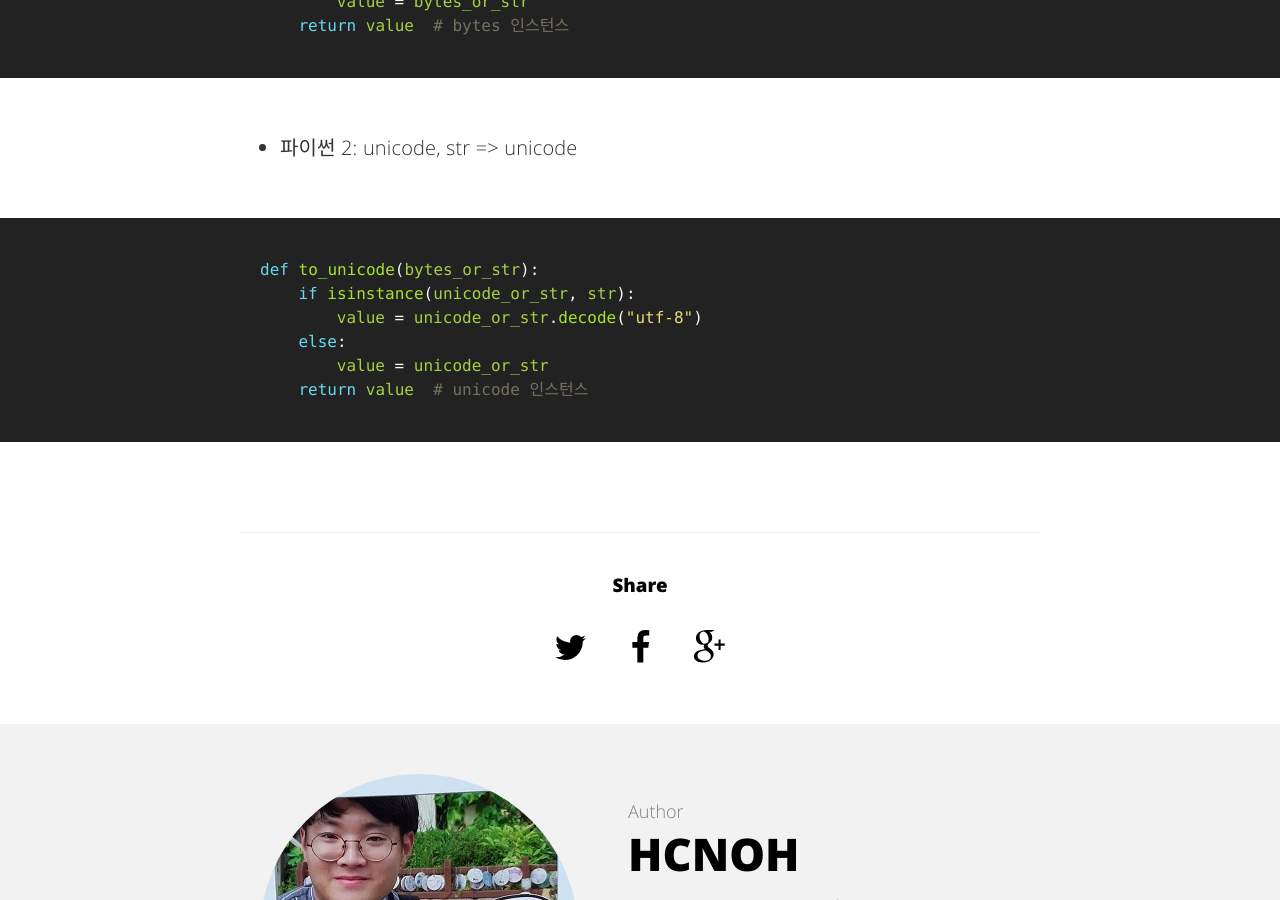
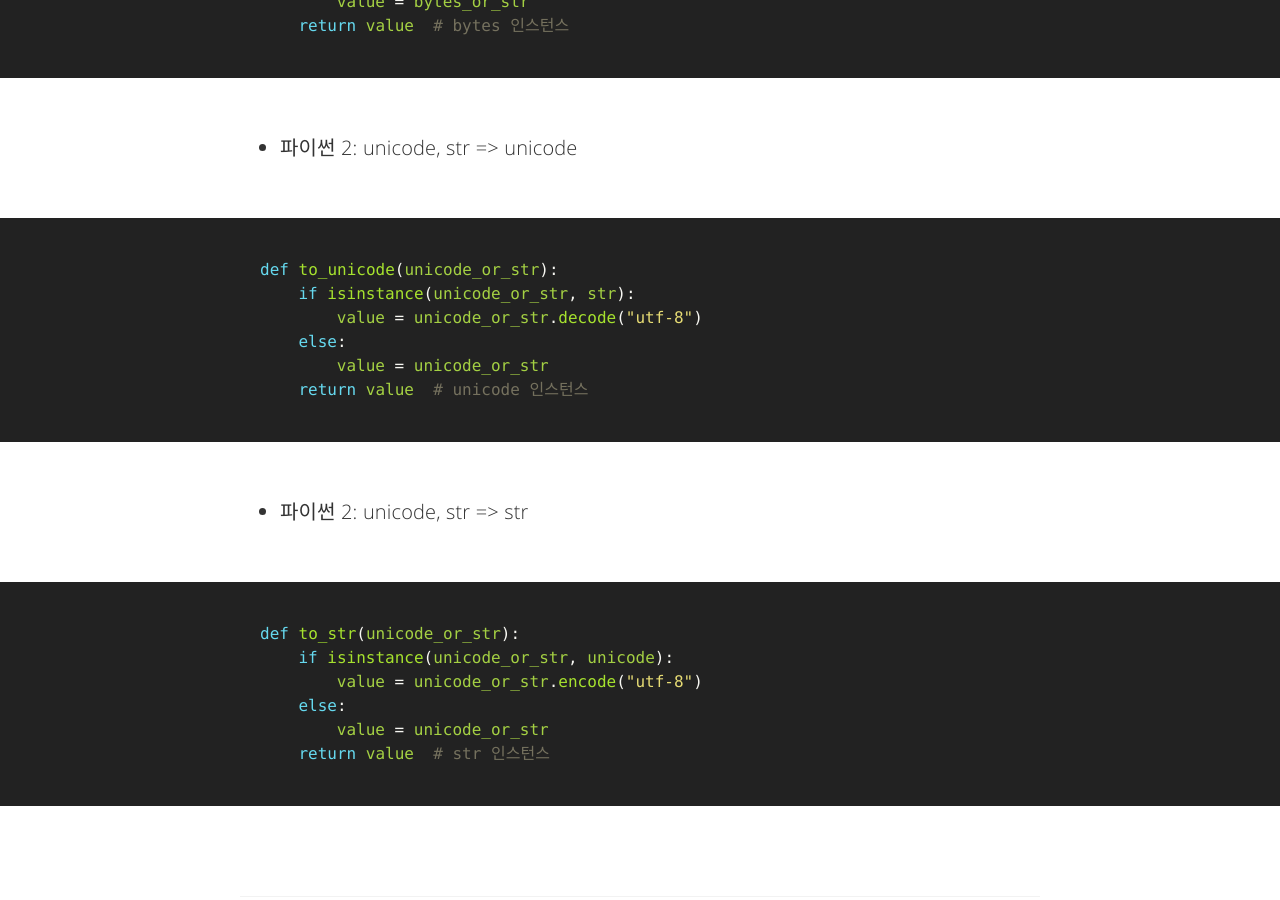
Before and after one commit to hcnoh/blog-prev, a Jekyll site: the page built from _posts/2018-09-09-effective-python-way03.md, in a window 1280 px wide and 900 px high, scrolled down 2991 px. Built offline with Jekyll 4.4.1, drawn with Linux system fonts in a browser that asks for light colours; comment, search, counter and statistics services are not loaded.

Commit message:
Update 2018-09-09-effective-python-way03.md

```diff
--- a/_posts/2018-09-09-effective-python-way03.md
+++ b/_posts/2018-09-09-effective-python-way03.md
@@ -55,10 +55,19 @@ def to_bytes(bytes_or_str):
 {% endhighlight %}
 - 파이썬 2: unicode, str => unicode
 {% highlight python %}
-def to_unicode(bytes_or_str):
+def to_unicode(unicode_or_str):
     if isinstance(unicode_or_str, str):
         value = unicode_or_str.decode("utf-8")
     else:
         value = unicode_or_str
     return value  # unicode 인스턴스
 {% endhighlight %}
+- 파이썬 2: unicode, str => str
+{% highlight python %}
+def to_str(unicode_or_str):
+    if isinstance(unicode_or_str, unicode):
+        value = unicode_or_str.encode("utf-8")
+    else:
+        value = unicode_or_str
+    return value  # str 인스턴스
+{% endhighlight %}
```
